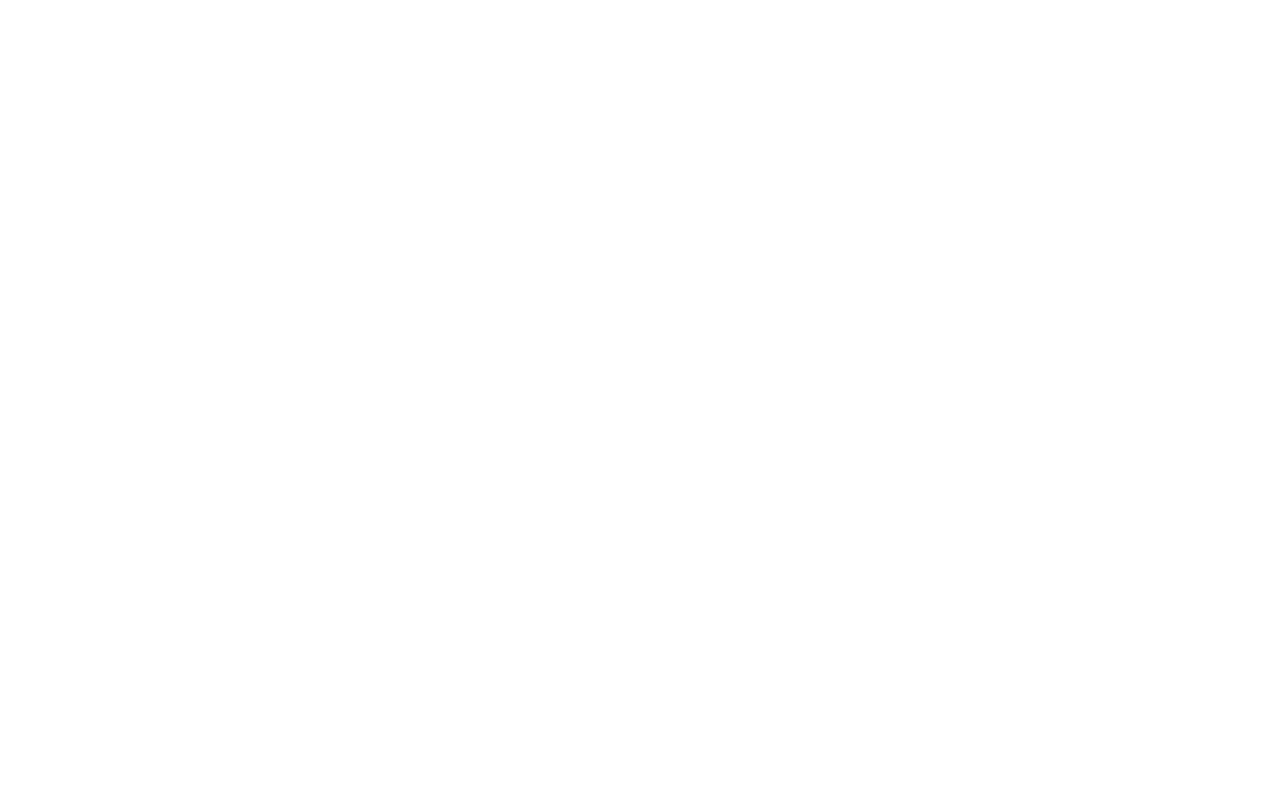
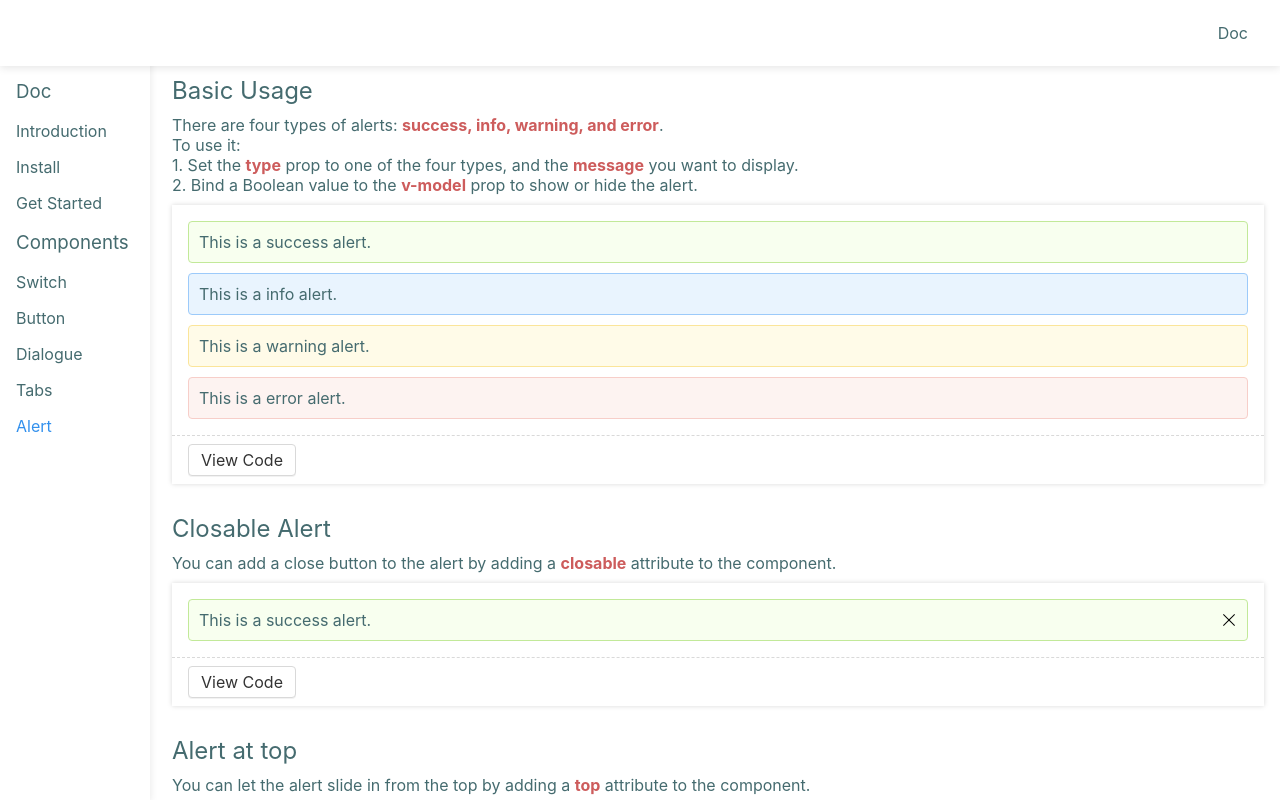
Before and after one commit to Towski0804/FlitUI, a Vue app: page /doc/alert in a window 1280 px wide. Before the commit this address had no page. Shown: the top 800 px of the page. Built offline with nearby package versions, Linux system fonts and the light colour scheme; a small style sheet from the web is missing.

Commit message:
Add Alert component and corresponding demonstration of use

```diff
--- /dev/null
+++ b/src/components/AlertDemos/AlertDemo1.vue
@@ -0,0 +1,23 @@
+<template>
+  <Alert type="success" message="This is a success alert." v-model="visible" />
+  <Alert type="info" message="This is a info alert." v-model="visible" />
+  <Alert type="warning" message="This is a warning alert." v-model="visible" />
+  <Alert type="error" message="This is a error alert." v-model="visible" />
+</template>
+
+<script lang="ts">
+import Alert from '../../lib/Alert.vue'
+import Button from '../../lib/Button.vue'
+export default {
+  components: {
+    Button,
+    Alert
+  },
+  data() {
+    return {
+      visible: true
+    }
+  },
+  methods: {}
+}
+</script>
--- /dev/null
+++ b/src/components/AlertDemos/AlertDemo2.vue
@@ -0,0 +1,25 @@
+<template>
+  <Alert
+    type="success"
+    message="This is a success alert."
+    v-model="visible"
+    closable
+  />
+</template>
+
+<script lang="ts">
+import Alert from '../../lib/Alert.vue'
+import Button from '../../lib/Button.vue'
+export default {
+  components: {
+    Button,
+    Alert
+  },
+  data() {
+    return {
+      visible: true
+    }
+  },
+  methods: {}
+}
+</script>
--- /dev/null
+++ b/src/components/AlertDemos/AlertDemo3.vue
@@ -0,0 +1,31 @@
+<template>
+  <Alert
+    type="success"
+    message="This is a success alert."
+    v-model="visible"
+    closable
+    top
+  />
+  <Button @click="toggleAlert()">Display Top Alert</Button>
+</template>
+
+<script lang="ts">
+import Alert from '../../lib/Alert.vue'
+import Button from '../../lib/Button.vue'
+export default {
+  components: {
+    Button,
+    Alert
+  },
+  data() {
+    return {
+      visible: false
+    }
+  },
+  methods: {
+    toggleAlert() {
+      this.visible = !this.visible
+    }
+  }
+}
+</script>
--- /dev/null
+++ b/src/components/AlertDemos/AlertDemo4.vue
@@ -0,0 +1,32 @@
+<template>
+  <Alert
+    type="warning"
+    message="This is a Warning alert."
+    v-model="visible"
+    closable
+    top
+    autoClose
+  />
+  <Button @click="toggleAlert()">Display AutoClose Alert</Button>
+</template>
+
+<script lang="ts">
+import Alert from '../../lib/Alert.vue'
+import Button from '../../lib/Button.vue'
+export default {
+  components: {
+    Button,
+    Alert
+  },
+  data() {
+    return {
+      visible: false
+    }
+  },
+  methods: {
+    toggleAlert() {
+      this.visible = !this.visible
+    }
+  }
+}
+</script>
--- /dev/null
+++ b/src/components/AlertPage.vue
@@ -0,0 +1,59 @@
+<template>
+  <Demo
+    title="Basic Usage"
+    description="There are four types of alerts: <strong>success, info, warning, and error</strong>.</br>
+    To use it: </br>
+    1. Set the <strong>type</strong> prop to one of the four types, and the <strong>message</strong> you want to display.</br>
+    2. Bind a Boolean value to the <strong>v-model</strong> prop to show or hide the alert.</br>"
+    :component="AlertDemo1"
+    :rawCode="AlertDemoRaw1"
+  ></Demo>
+  <Demo
+    title="Closable Alert"
+    description="You can add a close button to the alert by adding a <strong>closable</strong> attribute to the component."
+    :component="AlertDemo2"
+    :rawCode="AlertDemoRaw2"
+  ></Demo>
+  <Demo
+    title="Alert at top"
+    description="You can let the alert slide in from the top by adding a <strong>top</strong> attribute to the component."
+    :component="AlertDemo3"
+    :rawCode="AlertDemoRaw3"
+  ></Demo>
+  <Demo
+    title="Auto Close Alert"
+    description="You can make the alert close automatically after a few seconds by adding a <strong>autoClose</strong> attribute to the component."
+    :component="AlertDemo4"
+    :rawCode="AlertDemoRaw4"
+  ></Demo>
+</template>
+
+<script lang="ts">
+import Demo from './Demo.vue'
+import AlertDemo1 from './AlertDemos/AlertDemo1.vue'
+import AlertDemoRaw1 from './AlertDemos/AlertDemo1.vue?raw'
+import AlertDemo2 from './AlertDemos/AlertDemo2.vue'
+import AlertDemoRaw2 from './AlertDemos/AlertDemo2.vue?raw'
+import AlertDemo3 from './AlertDemos/AlertDemo3.vue'
+import AlertDemoRaw3 from './AlertDemos/AlertDemo3.vue?raw'
+import AlertDemo4 from './AlertDemos/AlertDemo4.vue'
+import AlertDemoRaw4 from './AlertDemos/AlertDemo4.vue?raw'
+
+export default {
+  components: {
+    Demo
+  },
+  setup() {
+    return {
+      AlertDemo1,
+      AlertDemoRaw1,
+      AlertDemo2,
+      AlertDemoRaw2,
+      AlertDemo3,
+      AlertDemoRaw3,
+      AlertDemo4,
+      AlertDemoRaw4
+    }
+  }
+}
+</script>
--- a/src/components/Demo.vue
+++ b/src/components/Demo.vue
@@ -83,7 +83,6 @@
 $border-color: #d9d9d9;
 .description {
   margin: 10px 0;
-  font-size: 1.1em;
 }
 .demo {
   max-width: 91vw;
--- /dev/null
+++ b/src/lib/Alert.vue
@@ -0,0 +1,188 @@
+<template>
+  <div
+    :class="['flit-alert', typeClass, { top }, { autoClose }, { isClosing }]"
+    v-if="modelValue"
+  >
+    <span class="message">{{ message }}</span>
+    <span @click="close()" class="flit-alert-close" v-if="closable"></span>
+    <div class="timer-line" v-if="autoClose"></div>
+  </div>
+</template>
+
+<script lang="ts">
+export default {
+  props: {
+    type: {
+      type: String,
+      default: 'info',
+      validator: (value) =>
+        ['success', 'info', 'warning', 'error'].includes(value)
+    },
+    closable: {
+      type: Boolean,
+      default: false
+    },
+    message: {
+      type: String,
+      required: true
+    },
+    modelValue: {
+      type: Boolean,
+      default: false
+    },
+    top: {
+      type: Boolean,
+      default: false
+    },
+    autoClose: {
+      type: Boolean,
+      default: false
+    }
+  },
+  data() {
+    return {
+      isClosing: false
+    }
+  },
+  watch: {
+    modelValue(newValue) {
+      if (newValue && this.autoClose) {
+        setTimeout(() => {
+          this.close()
+        }, 5000)
+      }
+    }
+  },
+  computed: {
+    typeClass() {
+      return `${this.type}`
+    }
+  },
+  methods: {
+    close() {
+      this.isClosing = true
+      setTimeout(() => {
+        this.$emit('update:modelValue', false)
+        this.isClosing = false
+      }, 300)
+    }
+  }
+}
+</script>
+
+<style lang="scss" scoped>
+.flit-alert {
+  padding: 10px;
+  border-radius: 4px;
+  margin-bottom: 10px;
+  display: flex;
+  justify-content: space-between;
+  align-items: center;
+  &.success {
+    background-color: #f8ffef;
+    border: 1px solid #c2e999;
+    color: darkgreen;
+    > .timer-line {
+      background-color: #82c03f;
+    }
+  }
+
+  &.info {
+    background-color: #e9f4fe;
+    border: 1px solid #9ccafa;
+    color: darkblue;
+    > .timer-line {
+      background-color: #3f82c0;
+    }
+  }
+
+  &.warning {
+    background-color: #fffbe8;
+    border: 1px solid #fbe59a;
+    color: darkgoldenrod;
+    > .timer-line {
+      background-color: #c0a23f;
+    }
+  }
+
+  &.error {
+    background-color: #fdf3f1;
+    border: 1px solid #f7cec9;
+    color: darkred;
+    > .timer-line {
+      background-color: #c03f3f;
+    }
+  }
+  &-close {
+    position: relative;
+    display: inline-block;
+    width: 16px;
+    height: 16px;
+    cursor: pointer;
+    &::before,
+    &::after {
+      content: '';
+      position: absolute;
+      height: 1px;
+      background: black;
+      width: 100%;
+      top: 50%;
+      left: 50%;
+    }
+    &::before {
+      transform: translate(-50%, -50%) rotate(-45deg);
+    }
+    &::after {
+      transform: translate(-50%, -50%) rotate(45deg);
+    }
+  }
+  &.top {
+    position: fixed;
+    top: 2%;
+    left: 50%;
+    transform: translateX(-50%);
+    z-index: 100;
+    animation: slideDown 0.3s ease-in-out both;
+    &.isClosing {
+      animation: slideOut 0.3s ease-in-out both;
+    }
+  }
+  .timer-line {
+    position: absolute;
+    bottom: 0;
+    left: 0;
+    height: 2px;
+    animation: shrink 5s linear forwards;
+  }
+  @keyframes slideDown {
+    0% {
+      top: -2%;
+    }
+    100% {
+      top: 2%;
+    }
+  }
+  @keyframes shrink {
+    0% {
+      width: 100%;
+    }
+    100% {
+      width: 0;
+    }
+  }
+  @keyframes slideOut {
+    0% {
+      transform: translateX(-50%) translateY(0);
+      opacity: 1;
+    }
+    100% {
+      transform: translateX(-50%) translateY(-100%);
+      opacity: 0;
+    }
+  }
+}
+
+.message {
+  margin-right: 10px;
+}
+</style>
--- a/src/router.ts
+++ b/src/router.ts
@@ -5,6 +5,7 @@
 import Button from './components/ButtonPage.vue'
 import Dialogue from './components/DialoguePage.vue'
 import Tabs from './components/TabsPage.vue'
+import Alert from './components/AlertPage.vue'
 import Intro from './views/Intro.vue'
 import Install from './views/Install.vue'
 import GetStarted from './views/GetStarted.vue'
@@ -25,7 +26,8 @@
         { path: 'switch', component: Switch },
         { path: 'button', component: Button },
         { path: 'dialogue', component: Dialogue },
-        { path: 'tabs', component: Tabs }
+        { path: 'tabs', component: Tabs },
+        { path: 'alert', component: Alert }
       ]
     }
   ]
--- a/src/views/Doc.vue
+++ b/src/views/Doc.vue
@@ -29,6 +29,9 @@
             </li>
             <li>
               <router-link to="/doc/tabs">Tabs</router-link>
+            </li>
+            <li>
+              <router-link to="/doc/alert">Alert</router-link>
             </li>
           </ol>
         </aside>
```
